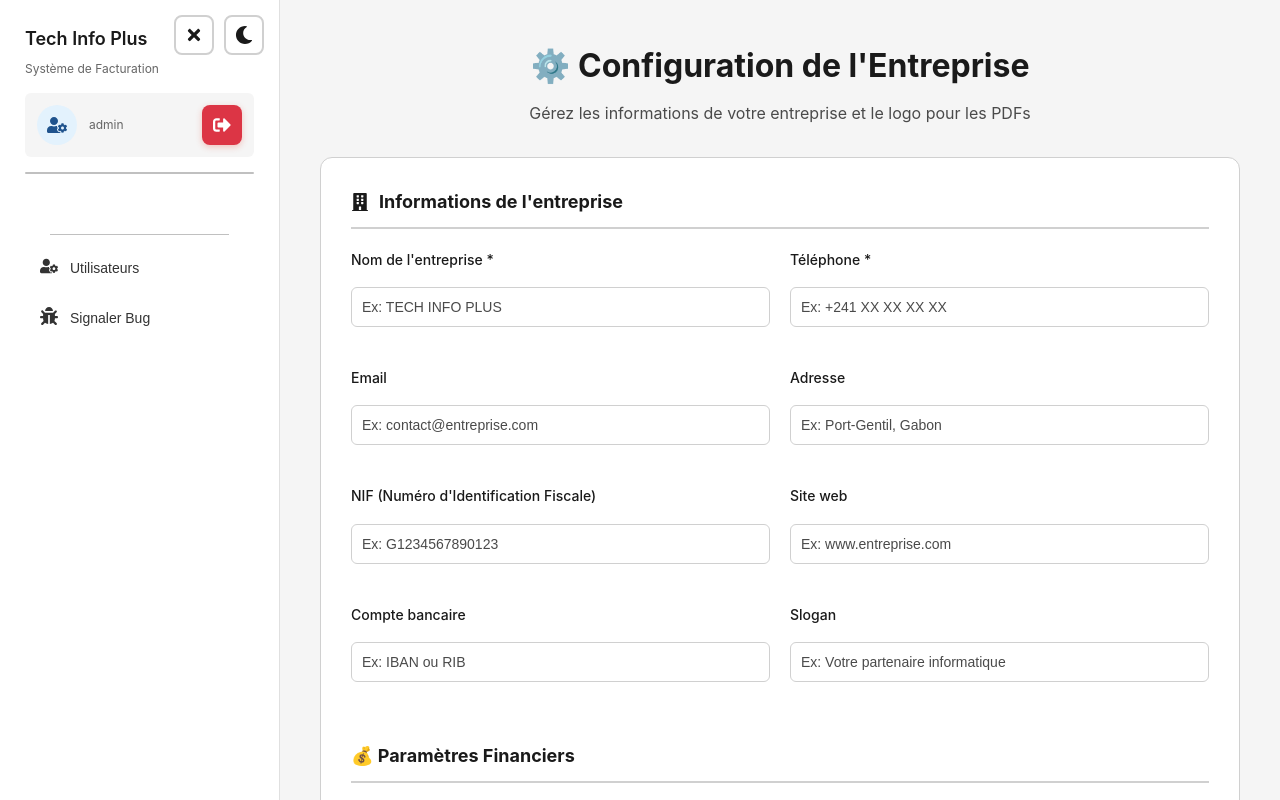
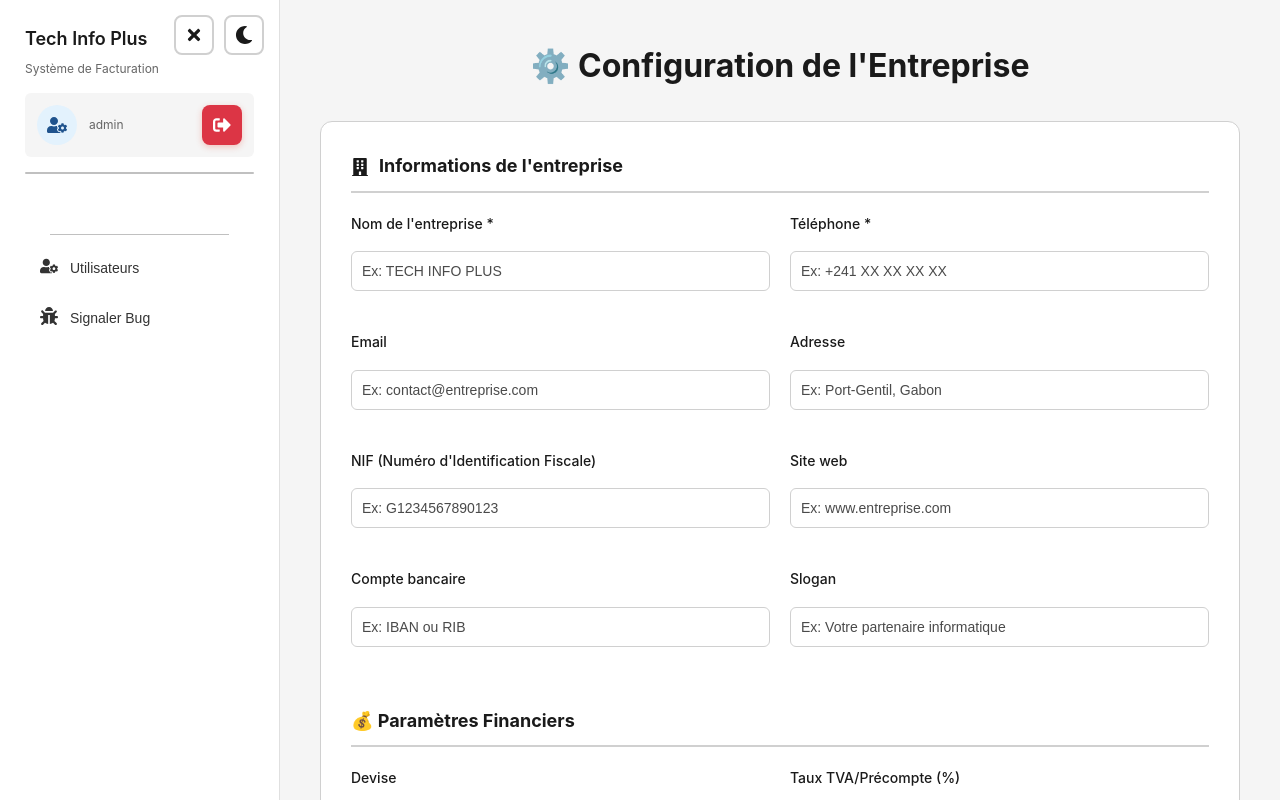
Before and after one commit to RosnyMinko07/tech_info_plus, a React (Create React App) app in the folder frontend/: page /configuration in a window 1280 px wide. Shown: the top 800 px of the page. Built offline with nearby package versions, Linux system fonts and the light colour scheme; no server answers; sample sign-in values are in the browser's storage; what chartjs-plugin-datalabels would draw is missing.

Commit message:
Fix: Suppression phrase sous-titre configuration entreprise

```diff
--- a/frontend/src/pages/Configuration.js
+++ b/frontend/src/pages/Configuration.js
@@ -112,7 +112,6 @@ function Configuration() {
             {/* En-tête */}
             <div className="configuration-header">
                 <h1 className="configuration-title">⚙️ Configuration de l'Entreprise</h1>
-                <p className="configuration-subtitle">Gérez les informations de votre entreprise et le logo pour les PDFs</p>
             </div>
 
             {/* Formulaire */}
```
